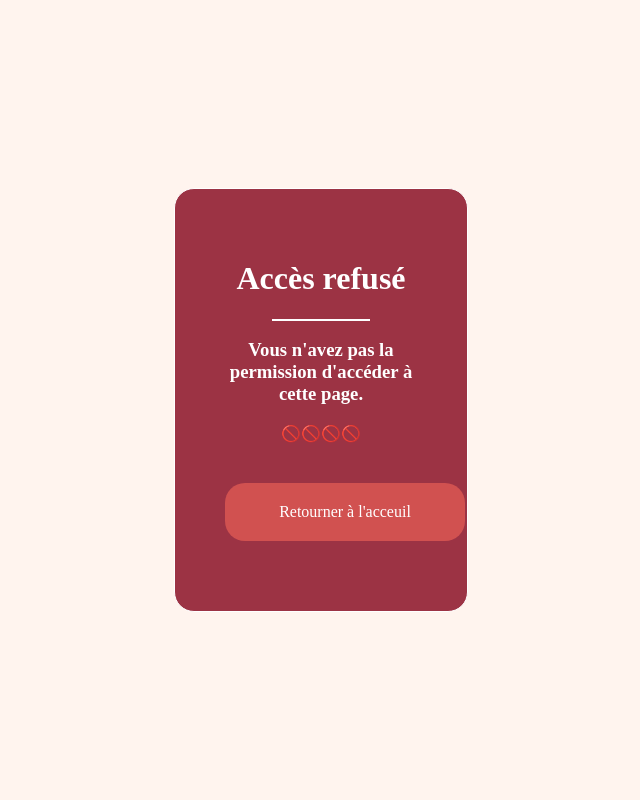
After one commit to motiroir/agrinov, an ASP.NET Core app: template Views/Login/AccessDenied.cshtml in a window 1280 px wide. The commit adds this page. Shown: the whole page, without its empty margins (319-959 px from the left). Run offline with ASP.NET Core 8, Linux system fonts and the light colour scheme; the template is opened without the code that fills it, so the values that code supplies are empty; the project's own start-up code is not run, and a stand-in starts its controllers and pages; some libraries are stand-ins or nearby versions.

Commit message:
Changes WIP

```diff
--- a/Program.cs
+++ b/Program.cs
@@ -31,7 +31,6 @@ else
     app.UseExceptionHandler("/Home/Error");
 }
 
-
 app.UseStaticFiles();
 app.UseRouting();
 
@@ -63,17 +62,14 @@ using (ServiceActivity sA = new ServiceActivity())
 {
     sA.InitializeTable();
 }
-
 using (ProductService pS = new ProductService())
 {
     pS.InitializeTable();
 }
-
 using (ServiceBoxContract bC = new ServiceBoxContract())
 {
     bC.InitializeTable();
 }
-
 using(ServiceBooking sB = new ServiceBooking())
 {
     sB.InitializeTable();
--- /dev/null
+++ b/Views/Login/AccessDenied.cshtml
@@ -0,0 +1,22 @@
+<!DOCTYPE html>
+<html>
+<head>
+    <title>Accès refusé</title>
+    <meta name="viewport" content="width=device-width, initial-scale=1.0" />
+    <meta charset="UTF-8">
+    <link rel="icon" type="image/x-icon" href="~/img/global/Logo.ico">
+    <link rel="stylesheet" href="@Url.Content("~/CSS/errorpages.css")">
+</head>
+
+<body>
+    <div class="error-container">
+        <h1>Accès refusé</h1>
+
+        <div class="line"></div>
+
+        <h3>Vous n'avez pas la permission d'accéder à cette page.</h3>
+        <div class="error-logo">🚫🚫🚫🚫</div>
+        <a class="return-home" href="@Url.Action("Index", "Home")">Retourner à l'acceuil</a>
+    </div>
+</body>
+</html>
--- /dev/null
+++ b/wwwroot/CSS/errorpages.css
@@ -0,0 +1,52 @@
+body {
+    margin: 0;
+    width: 100vw;
+    height: 100vh;
+    background-color: #FFF4EE;
+    display: flex;
+    justify-content: center;
+    align-items: center;
+    color: white;
+}
+.error-container {
+    width: 15%;
+    padding:50px;
+    border: solid 1px;
+    display: flex;
+    flex-direction: column;
+    justify-content: center;
+    align-items: center;
+    text-align: center;
+    margin: auto;
+    background-color: #9C3344;
+    border-radius: 20px;
+}
+.error-container h3 {
+    max-width: 300px;
+}
+
+.line {
+    width: 50%;
+    height: 0;
+    border: solid 1px;
+    border-color: white;
+}
+.error-logo {
+    margin-bottom: 20px;
+}
+
+.return-home {
+    margin: 20px auto;
+    width: 200px;
+    border-radius:20px;
+    background-color: #D15150;
+    padding: 20px;
+    text-decoration: none;
+    color: white;
+    transform: scale(1);
+    transition:transform 0.3s ease-in-out;
+}
+
+.return-home:hover {
+    transform:scale(1.1);
+}
```
Also changed, not shown: Controllers/BoxContractController.cs (+2 -5 lines), Controllers/LoginController.cs (+7 -30 lines), Controllers/ProductController.cs (+0 -16 lines), Views/Shared/Error.cshtml (line endings or trailing spaces).
